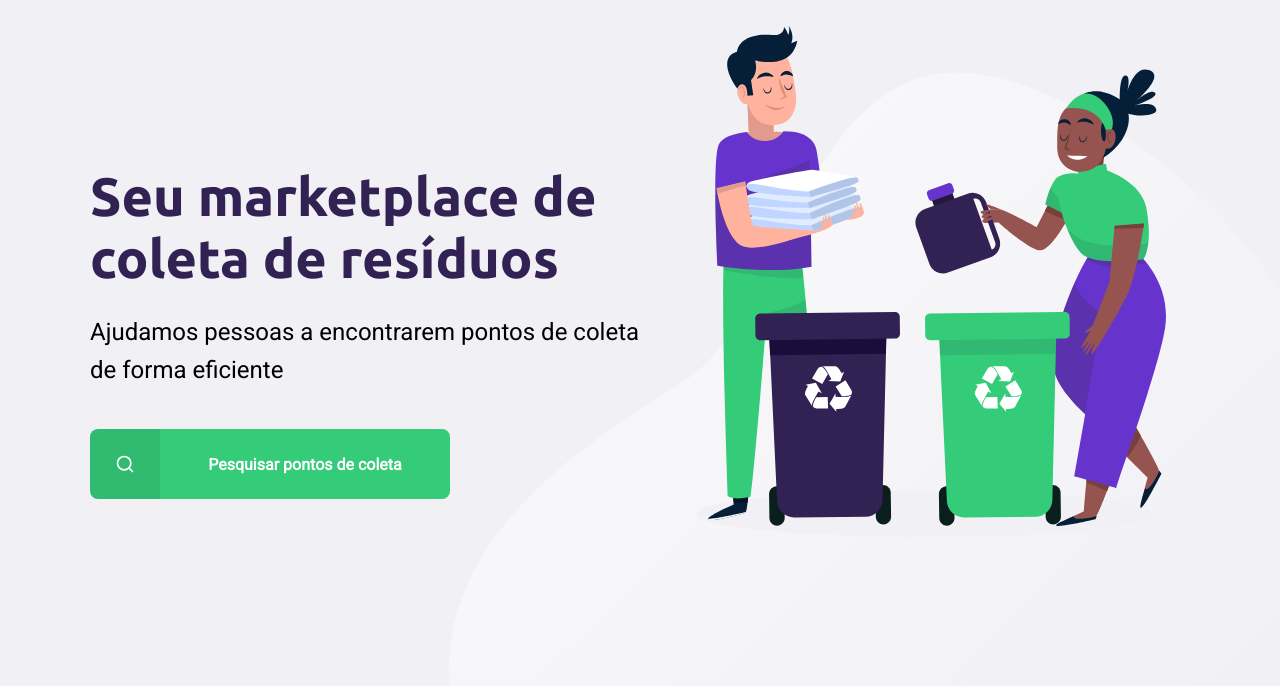
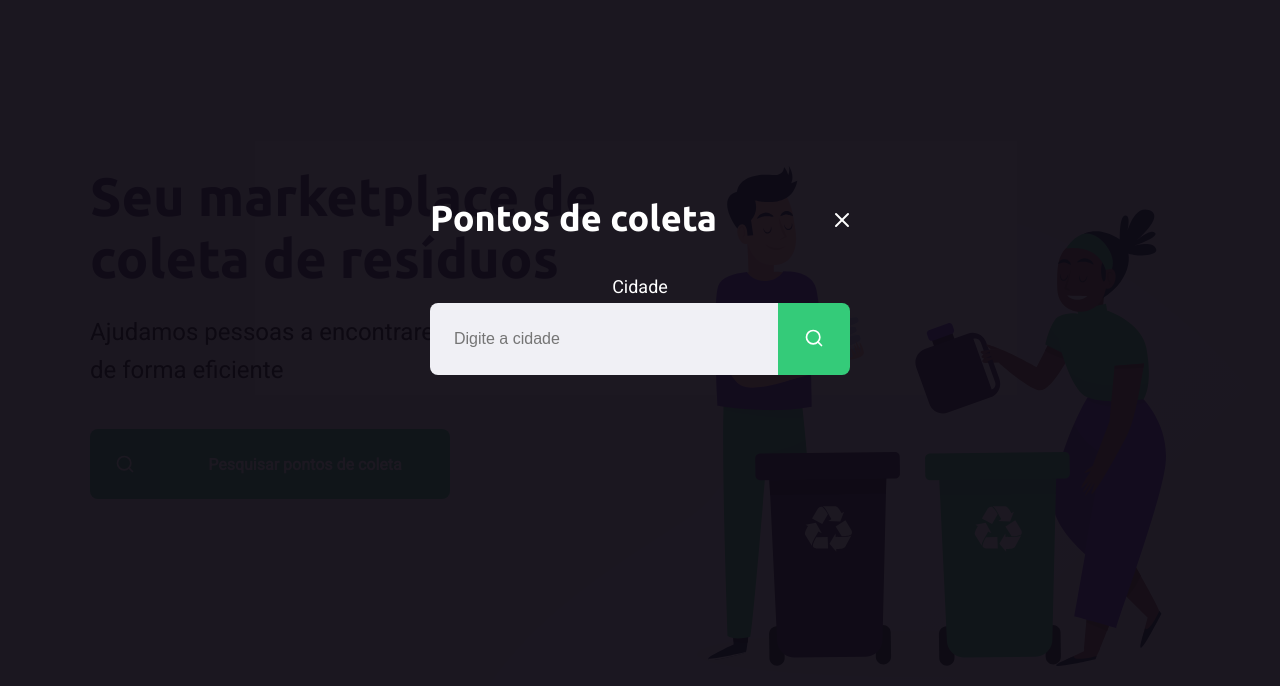
Before and after one commit to victorqrz/Ecoleta, a plain HTML site: page index.html in a window 1280 px wide. Both pictures are taken after a click on the link "Pesquisar pontos de coleta". Shown: the part 114-800 px from the top of the page. Drawn offline with Linux system fonts and the light colour scheme.

Commit message:
modal de busca finalizado

```diff
--- a/index.html
+++ b/index.html
@@ -1,16 +1,18 @@
 <!DOCTYPE html>
 
 <html lang="pt_br">
+
 <head>
     <title>Ecoleta</title>
-  <meta charset="utf-8"/>
-  <meta name="viewport" content="width=device-width, initial-scale=1.0"/>
+    <meta charset="utf-8" />
+    <meta name="viewport" content="width=device-width, initial-scale=1.0" />
 
-  <link href="https://fonts.googleapis.com/css2?family=Roboto&family=Ubuntu:wght@700&display=swap" rel="stylesheet"/>
+    <link href="https://fonts.googleapis.com/css2?family=Roboto&family=Ubuntu:wght@700&display=swap" rel="stylesheet" />
 
     <link rel="stylesheet" href="./styles/main.css">
-  <link rel="stylesheet" href="./styles/home.css"/>
-  <link rel="stylesheet" href="./styles/responsive.css"/>
+    <link rel="stylesheet" href="./styles/home.css" />
+    <link rel="stylesheet" href="./styles/modal.css" />
+    <link rel="stylesheet" href="./styles/responsive.css" />
 </head>
 
 <body>
@@ -19,8 +21,7 @@
             <header>
                 <img src="./assets/logo.svg" alt="Logo">
                 <a href="https://google.com">
-        <span></span>
-          Cadastre um ponto de coleta</a>
+                    <span></span> Cadastre um ponto de coleta</a>
             </header>
 
             <main>
@@ -34,5 +35,26 @@
 
         </div>
     </div>
+
+    <div id="modal" class="hide">
+        <div class="content">
+            <div class="header">
+                <h1>Pontos de coleta</h1>
+                <a href="#">Fechar</a>
+            </div>
+
+            <form action="">
+                <label for="search">Cidade</label>
+                <div class="search-field">
+                    <input type="text" name="search" placeholder="Digite a cidade" />
+                    <button>
+                      <img src="./assets/search.svg" alt="Buscar" />
+                    </button>
+                </div>
+            </form>
+        </div>
+    </div>
+    <script src="./scripts/index.js"></script>
 </body>
+
 </html>
--- /dev/null
+++ b/scripts/index.js
@@ -0,0 +1,11 @@
+const searchButton = document.querySelector("#page-home main a");
+const modalElement = document.querySelector("#modal");
+const closeElement = document.querySelector("#modal .header a");
+
+searchButton.addEventListener("click", () => {
+  modalElement.classList.remove("hide");
+});
+
+closeElement.addEventListener("click", ()=>{
+  modalElement.classList.add("hide");
+});
--- a/styles/home.css
+++ b/styles/home.css
@@ -1,7 +1,7 @@
 #page-home {
     height: 100vh;
     background: url('../assets/home-background.svg') no-repeat;
-    background-position: 35vw bottom;
+    background-position: 35vw 35vh;
   }
 
   #page-home .content {
--- /dev/null
+++ b/styles/modal.css
@@ -0,0 +1,78 @@
+#modal {
+    background-color: #0E0A14f0;
+    height: 100vh;
+    width: 100vw;
+    position: fixed;
+    top: 0;
+    display: flex;
+    justify-content: center;
+    align-items: center;
+    transition: 400ms;
+}
+
+#modal.hide {
+    display: none;
+}
+
+#modal .content {
+    color: white;
+    width: 420px;
+}
+
+#modal .header {
+    display: flex;
+    align-items: center;
+    justify-content: space-between;
+    margin-bottom: 40px;
+}
+
+#modal .header a {
+    background-image: url("../assets/x.svg");
+    width: 20px;
+    height: 20px;
+    display: flex;
+    font-size: 0.01px;
+}
+
+#modal .header h1 {
+    color: white;
+    font-size: 36px;
+
+    line-height: 42px;
+}
+
+#modal form label{
+    font-size: 18px;
+    line-height: 16px;
+    display: block;
+    margin-bottom: 8px;
+    text-align: center;
+}
+
+#modal form .search-field {
+    display: flex;
+}
+
+#modal form input {
+    flex: 1;
+    background-color: #f0f0f5;
+    border-radius: 8px 0 0 8px;
+    padding: 16px 24px;
+    border: 0;
+    font-size: 16px;
+    color: #6C6C80;
+    outline: none;
+}
+
+#modal form button {
+    width: 72px;
+    height: 72px;
+    background-color: var(--primary-color);
+    border: none;
+    border-radius: 0 8px 8px 0;
+    cursor: pointer;
+}
+
+#modal form button:hover {
+    background-color: #2FB86E;
+}
--- a/styles/responsive.css
+++ b/styles/responsive.css
@@ -1,6 +1,6 @@
-@media(max-width: 900px) {
+@media(max-width: 1100px) {
     #page-home {
-      background-position-x: 70vw;
+      background-position-x: 80vw;
     }
 
     #page-home .content {
```
Also changed, not shown: scripts/intro.js (deleted). Lines whose indentation alone changed are shown as unchanged.
